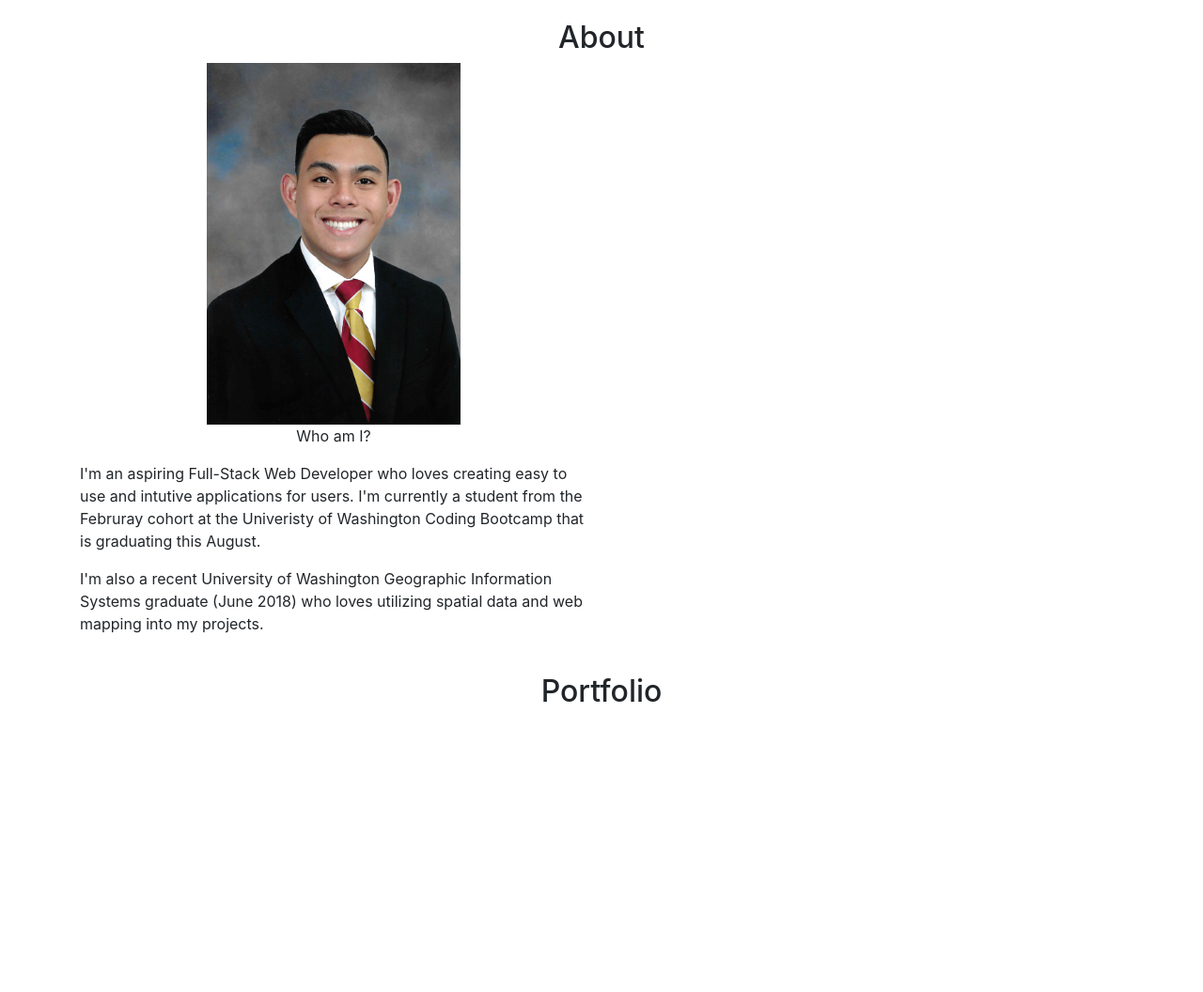
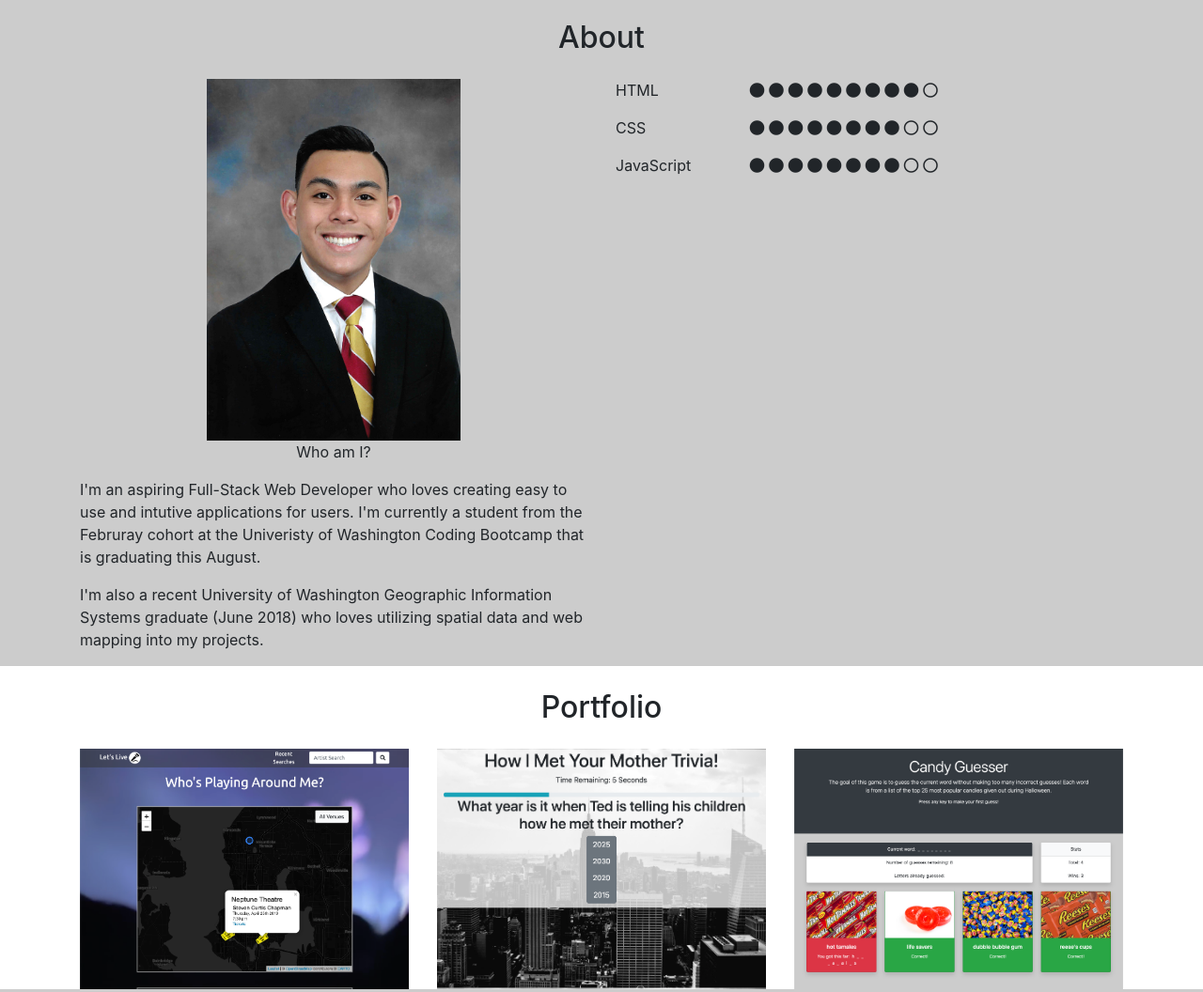
Before and after one commit to mrgmacandog/mrgmacandog.github.io, a plain HTML site: page index.html in a window 1280 px wide. Shown: the part 860-1916 px from the top of the page at 94% size. Drawn offline with nearby package versions, Linux system fonts and the light colour scheme.

Commit message:
Add portfolio images

```diff
--- a/assets/css/style.css
+++ b/assets/css/style.css
@@ -17,9 +17,21 @@
 }
 
 .section {
-    margin-top: 25px;
+    padding-top: 25px;
+}
+
+.section-header {
+    margin-bottom: 25px;
+}
+
+#about-div, #contact-div {
+    background-color: #ccc;
 }
 
 #my-photo {
     width: 50%;
 }
+
+.portfolio-image {
+    width: 100%;
+}
--- a/index.html
+++ b/index.html
@@ -12,6 +12,8 @@
     <link rel="stylesheet" type="text/css" href="assets/css/reset.css">
     <!-- Bootstrap -->
     <link rel="stylesheet" href="https://stackpath.bootstrapcdn.com/bootstrap/4.3.1/css/bootstrap.min.css" integrity="sha384-ggOyR0iXCbMQv3Xipma34MD+dH/1fQ784/j6cY/iJTQUOhcWr7x9JvoRxT2MZw1T" crossorigin="anonymous">
+    <!-- Font Awesome -->
+    <link rel="stylesheet" href="https://use.fontawesome.com/releases/v5.8.1/css/all.css" integrity="sha384-50oBUHEmvpQ+1lW4y57PTFmhCaXp0ML5d60M1M7uH2+nqUivzIebhndOJK28anvf" crossorigin="anonymous">
     <!-- My CSS -->
     <link rel="stylesheet" type="text/css" media="screen" href="assets/css/style.css">
 
@@ -57,11 +59,11 @@
         </nav>
     </div>
 
-    <!-- Content -->
+    <div id="about-div">
         <div class="container">
             <div id="about" class="row section">
                 <div class="col-md-12">
-                <h2>About</h2>
+                    <h2 class="section-header">About</h2>
                     <div class="row">
                         <div class="col-md-6 d-flex align-items-center flex-column">
                             <img id="my-photo" src="assets/images/composite.jpg" alt="Martin Macandog">
@@ -75,21 +77,98 @@
                         </div>
 
                         <div class="col-md-6">
-                        <p></p>
+                            <div class="row">
+                                <div class="col-md-3">
+                                    <p>HTML</p>
+                                </div>
+
+                                <div class="col-md-9">
+                                    <i class="fas fa-circle"></i>
+                                    <i class="fas fa-circle"></i>
+                                    <i class="fas fa-circle"></i>
+                                    <i class="fas fa-circle"></i>
+                                    <i class="fas fa-circle"></i>
+                                    <i class="fas fa-circle"></i>
+                                    <i class="fas fa-circle"></i>
+                                    <i class="fas fa-circle"></i>
+                                    <i class="fas fa-circle"></i>
+                                    <i class="far fa-circle"></i>
+                                </div>
+                            </div>
+
+                            <div class="row">
+                                <div class="col-md-3">
+                                    <p>CSS</p>
+                                </div>
+
+                                <div class="col-md-9">
+                                    <i class="fas fa-circle"></i>
+                                    <i class="fas fa-circle"></i>
+                                    <i class="fas fa-circle"></i>
+                                    <i class="fas fa-circle"></i>
+                                    <i class="fas fa-circle"></i>
+                                    <i class="fas fa-circle"></i>
+                                    <i class="fas fa-circle"></i>
+                                    <i class="fas fa-circle"></i>
+                                    <i class="far fa-circle"></i>
+                                    <i class="far fa-circle"></i>
+                                </div>
+                            </div>
+
+                            <div class="row">
+                                <div class="col-md-3">
+                                    <p>JavaScript</p>
+                                </div>
+
+                                <div class="col-md-9">
+                                    <i class="fas fa-circle"></i>
+                                    <i class="fas fa-circle"></i>
+                                    <i class="fas fa-circle"></i>
+                                    <i class="fas fa-circle"></i>
+                                    <i class="fas fa-circle"></i>
+                                    <i class="fas fa-circle"></i>
+                                    <i class="fas fa-circle"></i>
+                                    <i class="fas fa-circle"></i>
+                                    <i class="far fa-circle"></i>
+                                    <i class="far fa-circle"></i>
+                                </div>
+                            </div>
+                        </div>
+                    </div>
                 </div>
             </div>
         </div>
     </div>
 
-        <div id="portfolio" class="row section" style="height: 1000px">
+    <div id="portfolio-div">
+        <div class="container">
+            <div id="portfolio" class="row section">
                 <div class="col-md-12">
-                <h2>Portfolio</h2>
+                    <h2 class="section-header">Portfolio</h2>
+                    <div class="row">
+                        <div class="col-md-4">
+                            <img class="portfolio-image" src="assets/images/lets-live.png" alt="Let's Live Web App">
+                        </div>
+
+                        <div class="col-md-4">
+                            <img class="portfolio-image" src="assets/images/himym-trivia.png" alt="How I Met Yout Mother Trivia">
+                        </div>
+
+                        <div class="col-md-4">
+                            <img class="portfolio-image" src="assets/images/candy-guesser.png" alt="Candy Guesser Game">
+                        </div>
+                    </div>
+                </div>
+            </div>
         </div>
     </div>
 
+    <div id="contact-div">
+        <div class="container">
             <div id="contact" class="row section" style="height: 1000px">
                 <div class="col-md-12">
-                <h2>Contact</h2>
+                    <h2 class="section-header">Contact</h2>
+                </div>
             </div>
         </div>
     </div>
```
Also changed, not shown: assets/images/candy-guesser.png (added), assets/images/himym-trivia.png (added), assets/images/lets-live.png (added), 1 other file. Lines whose indentation alone changed are shown as unchanged.
